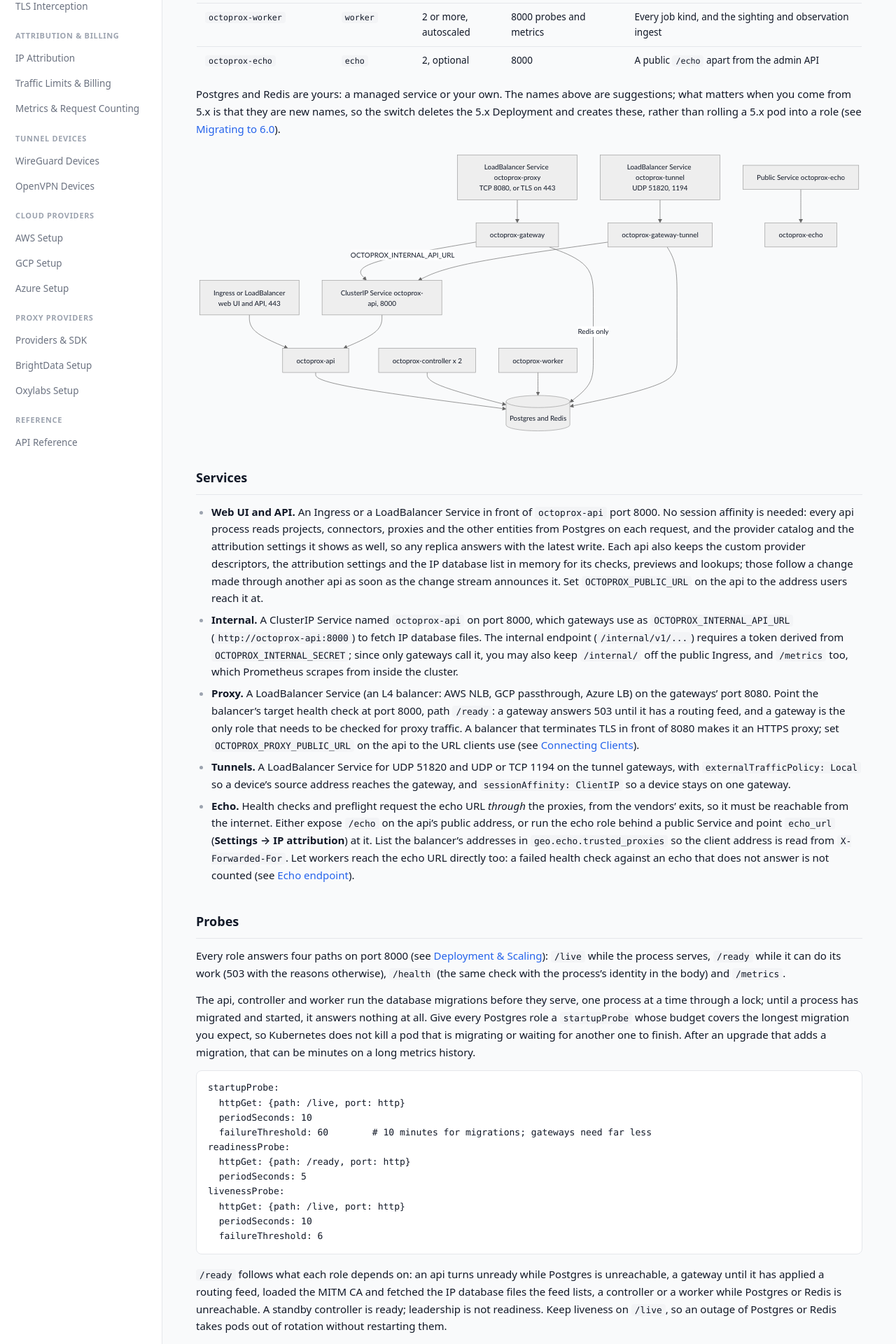
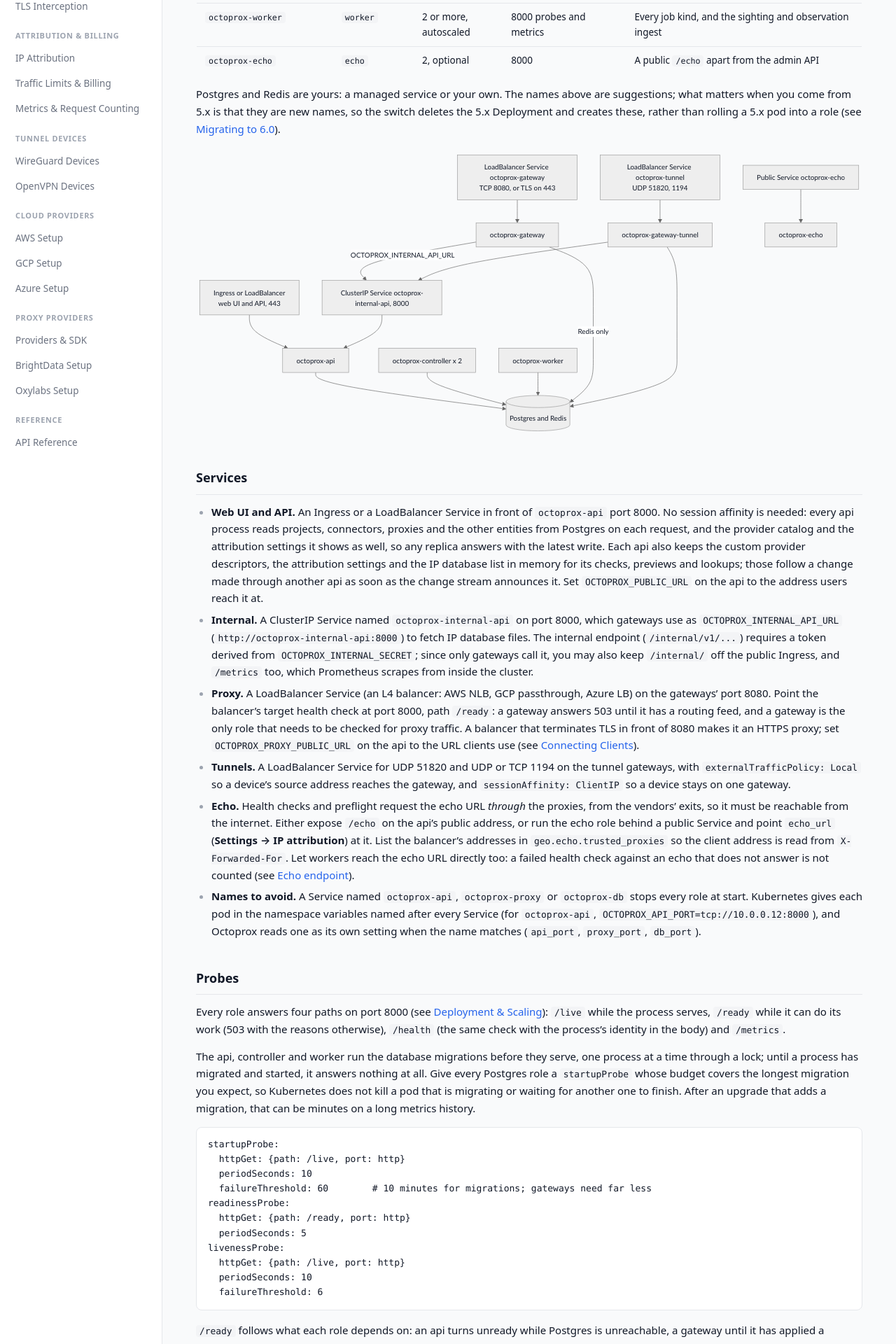
Before and after one commit to octoprox/octoprox, a Jekyll site: the page built from docs/kubernetes.md, in a window 1280 px wide. Shown: the part 654-2574 px from the top of the page at 70% size. Built offline with Jekyll 4.4.1, drawn with Linux system fonts in a browser that asks for light colours; some of the changed text lies outside the part shown.

Commit message:
Update docs about service names for k8s deployments to avoid config clashes.

````diff
--- a/docs/kubernetes.md
+++ b/docs/kubernetes.md
@@ -27,10 +27,10 @@
 ```mermaid
 flowchart TD
     ui["Ingress or LoadBalancer<br/>web UI and API, 443"] --> api["octoprox-api"]
-    proxy["LoadBalancer Service octoprox-proxy<br/>TCP 8080, or TLS on 443"] --> gateway["octoprox-gateway"]
+    proxy["LoadBalancer Service octoprox-gateway<br/>TCP 8080, or TLS on 443"] --> gateway["octoprox-gateway"]
     tunnel["LoadBalancer Service octoprox-tunnel<br/>UDP 51820, 1194"] --> tgateway["octoprox-gateway-tunnel"]
     echo["Public Service octoprox-echo"] --> echopods["octoprox-echo"]
-    internal["ClusterIP Service octoprox-api, 8000"] --> api
+    internal["ClusterIP Service octoprox-internal-api, 8000"] --> api
     gateway -->|"OCTOPROX_INTERNAL_API_URL"| internal
     tgateway --> internal
     controller["octoprox-controller x 2"]
@@ -45,10 +45,11 @@
 ## Services
 
 - **Web UI and API.** An Ingress or a LoadBalancer Service in front of `octoprox-api` port 8000. No session affinity is needed: every api process reads projects, connectors, proxies and the other entities from Postgres on each request, and the provider catalog and the attribution settings it shows as well, so any replica answers with the latest write. Each api also keeps the custom provider descriptors, the attribution settings and the IP database list in memory for its checks, previews and lookups; those follow a change made through another api as soon as the change stream announces it. Set `OCTOPROX_PUBLIC_URL` on the api to the address users reach it at.
-- **Internal.** A ClusterIP Service named `octoprox-api` on port 8000, which gateways use as `OCTOPROX_INTERNAL_API_URL` (`http://octoprox-api:8000`) to fetch IP database files. The internal endpoint (`/internal/v1/...`) requires a token derived from `OCTOPROX_INTERNAL_SECRET`; since only gateways call it, you may also keep `/internal/` off the public Ingress, and `/metrics` too, which Prometheus scrapes from inside the cluster.
+- **Internal.** A ClusterIP Service named `octoprox-internal-api` on port 8000, which gateways use as `OCTOPROX_INTERNAL_API_URL` (`http://octoprox-internal-api:8000`) to fetch IP database files. The internal endpoint (`/internal/v1/...`) requires a token derived from `OCTOPROX_INTERNAL_SECRET`; since only gateways call it, you may also keep `/internal/` off the public Ingress, and `/metrics` too, which Prometheus scrapes from inside the cluster.
 - **Proxy.** A LoadBalancer Service (an L4 balancer: AWS NLB, GCP passthrough, Azure LB) on the gateways' port 8080. Point the balancer's target health check at port 8000, path `/ready`: a gateway answers 503 until it has a routing feed, and a gateway is the only role that needs to be checked for proxy traffic. A balancer that terminates TLS in front of 8080 makes it an HTTPS proxy; set `OCTOPROX_PROXY_PUBLIC_URL` on the api to the URL clients use (see [Connecting Clients]({{ site.baseurl }}/connecting#endpoint)).
 - **Tunnels.** A LoadBalancer Service for UDP 51820 and UDP or TCP 1194 on the tunnel gateways, with `externalTrafficPolicy: Local` so a device's source address reaches the gateway, and `sessionAffinity: ClientIP` so a device stays on one gateway.
 - **Echo.** Health checks and preflight request the echo URL *through* the proxies, from the vendors' exits, so it must be reachable from the internet. Either expose `/echo` on the api's public address, or run the echo role behind a public Service and point `echo_url` (**Settings → IP attribution**) at it. List the balancer's addresses in `geo.echo.trusted_proxies` so the client address is read from `X-Forwarded-For`. Let workers reach the echo URL directly too: a failed health check against an echo that does not answer is not counted (see [Echo endpoint]({{ site.baseurl }}/deployment#echo-endpoint)).
+- **Names to avoid.** A Service named `octoprox-api`, `octoprox-proxy` or `octoprox-db` stops every role at start. Kubernetes gives each pod in the namespace variables named after every Service (for `octoprox-api`, `OCTOPROX_API_PORT=tcp://10.0.0.12:8000`), and Octoprox reads one as its own setting when the name matches (`api_port`, `proxy_port`, `db_port`).
 
 ## Probes
 
@@ -159,7 +160,7 @@
           env:
             - {name: OCTOPROX_ROLE, value: gateway}
             - {name: OCTOPROX_ENV, value: production}
-            - {name: OCTOPROX_INTERNAL_API_URL, value: "http://octoprox-api:8000"}
+            - {name: OCTOPROX_INTERNAL_API_URL, value: "http://octoprox-internal-api:8000"}
             - name: OCTOPROX_INTERNAL_SECRET
               valueFrom: {secretKeyRef: {name: octoprox-internal, key: secret}}
             - name: OCTOPROX_REDIS_URL
````
Also changed, not shown: docs/configuration.md (+1 -1 lines), docs/migrating-to-6.md (+2 -2 lines).
